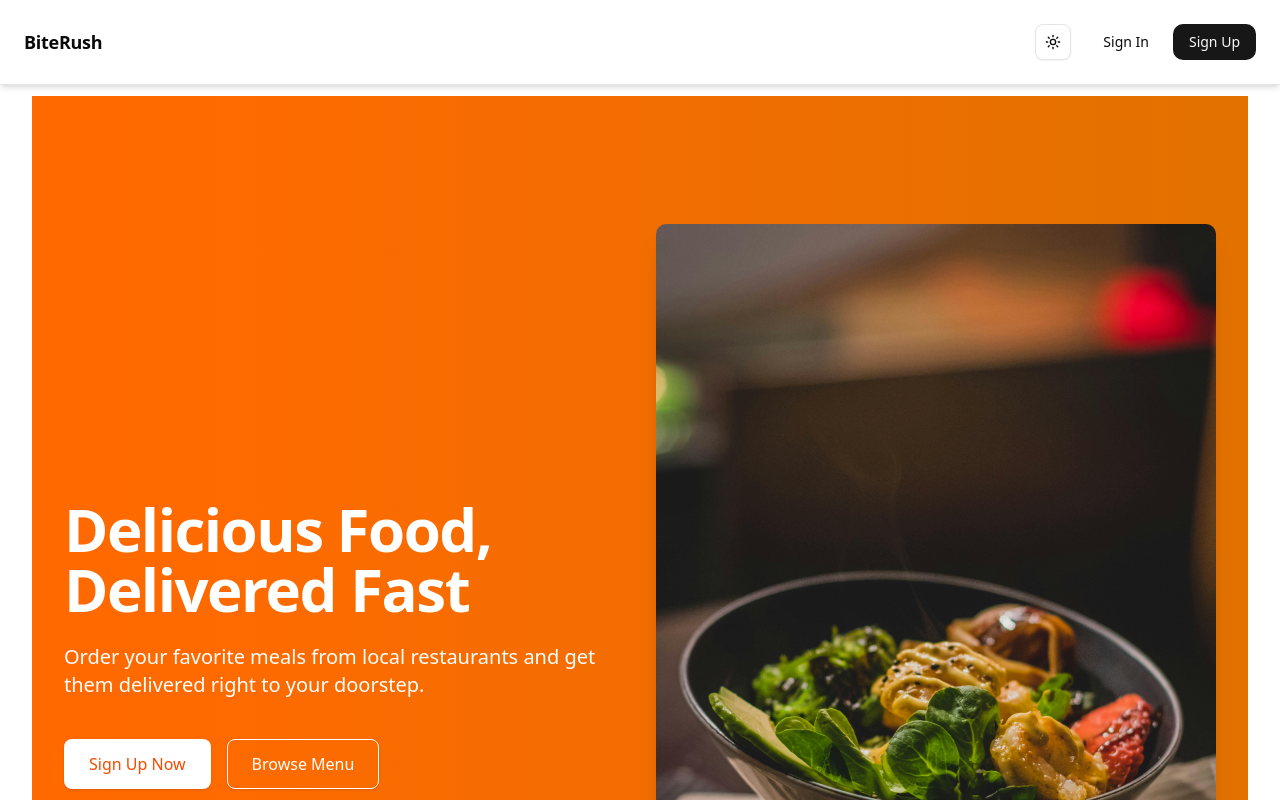
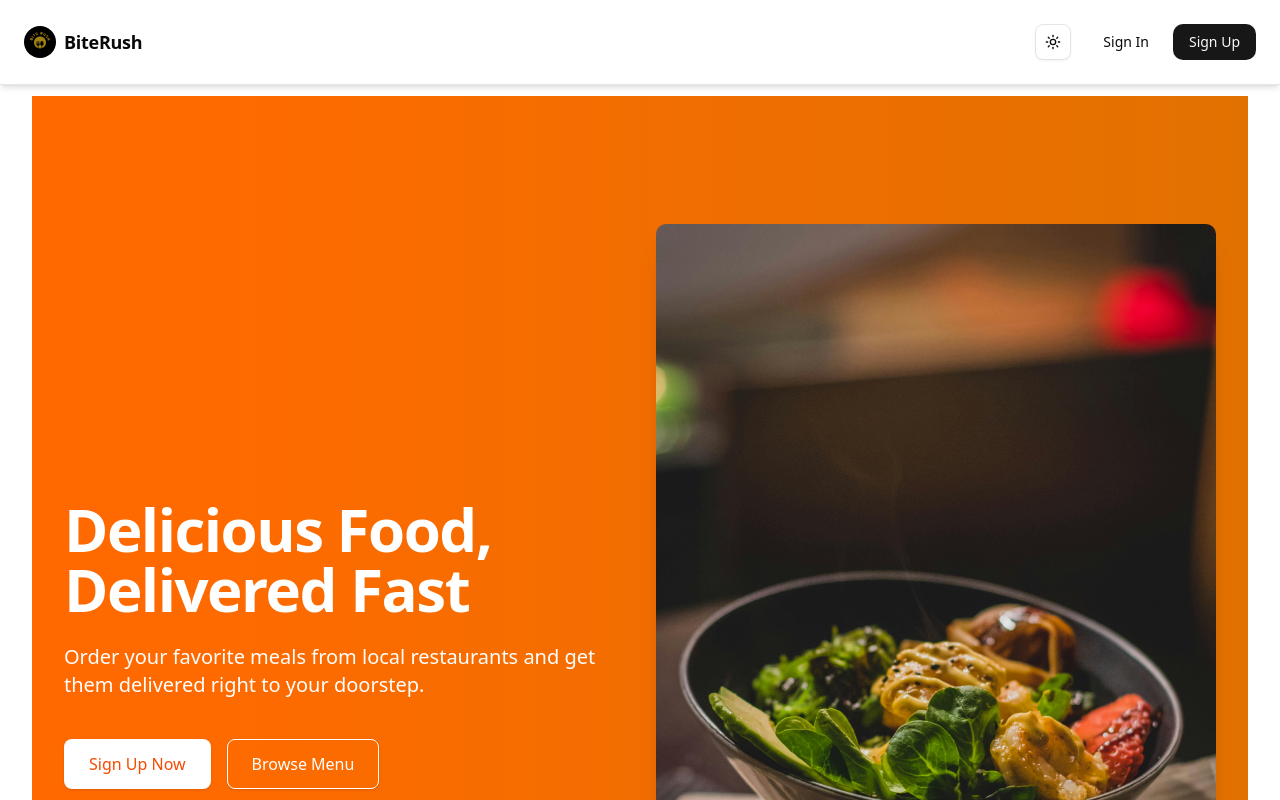
Before and after one commit to uzicodes/Bite-Rush, a Next.js app: page / in a window 1280 px wide. Shown: the top 800 px of the page. Built offline with nearby package versions, Linux system fonts and the light colour scheme; no server answers.

Commit message:
logo in the navbar added

```diff
--- a/src/components/custionUi/Navbar.tsx
+++ b/src/components/custionUi/Navbar.tsx
@@ -2,6 +2,7 @@
 
 import React from "react";
 import Link from "next/link";
+import Image from "next/image";
 import { useSession, signOut } from "next-auth/react";
 import { useRouter } from "next/navigation";
 import { Button } from "../ui/button";
@@ -38,7 +39,14 @@
       <div className="container mx-auto flex flex-row justify-between items-center">
         {/* Logo / Brand */}
         <div className="flex items-center gap-4">
-          <Link href={session ? "/dashboard" : "/"}>
+          <Link href={session ? "/dashboard" : "/"} className="flex items-center gap-2">
+            <Image
+              src="/logo.png"
+              alt="BiteRush Logo"
+              width={32}
+              height={32}
+              className="rounded-full"
+            />
             <h2 className="text-foreground text-lg font-bold leading-tight tracking-[-0.015em]">
               BiteRush
             </h2>
```
